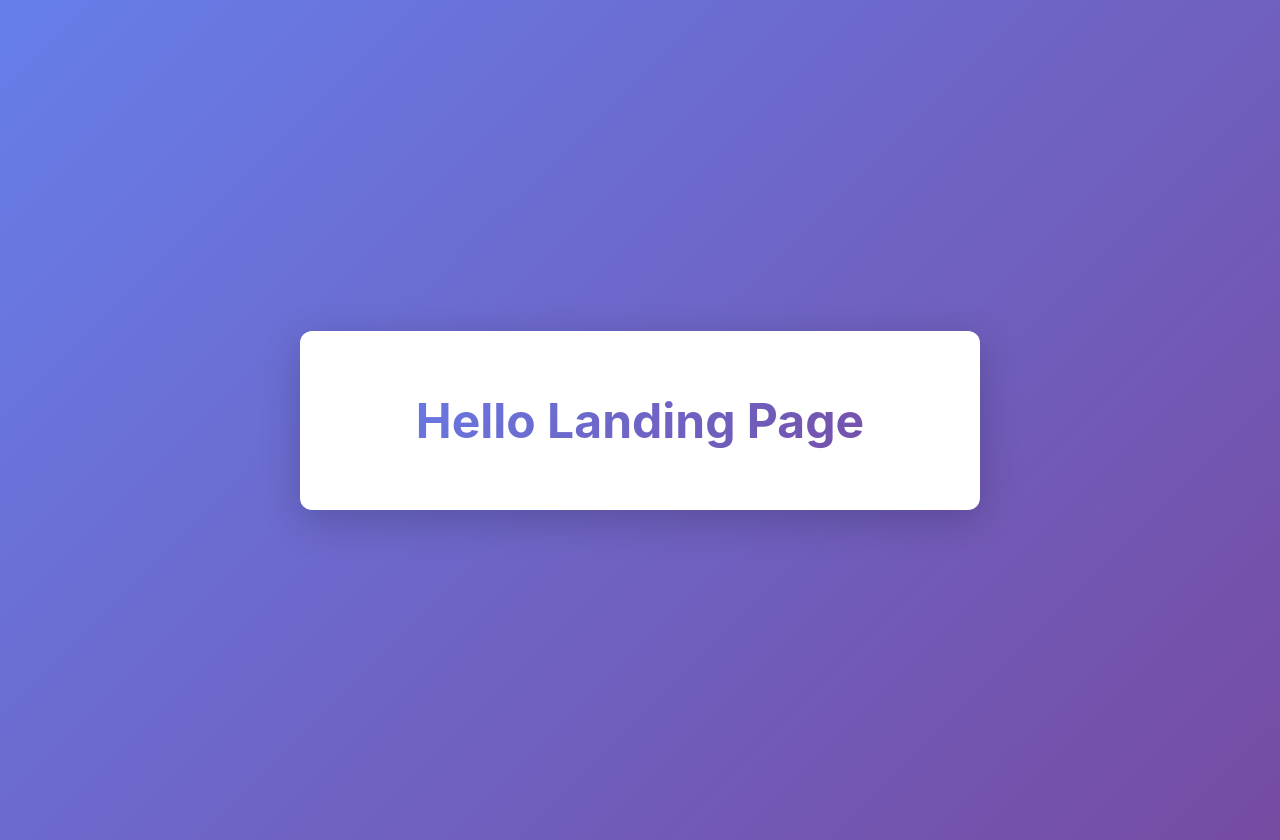
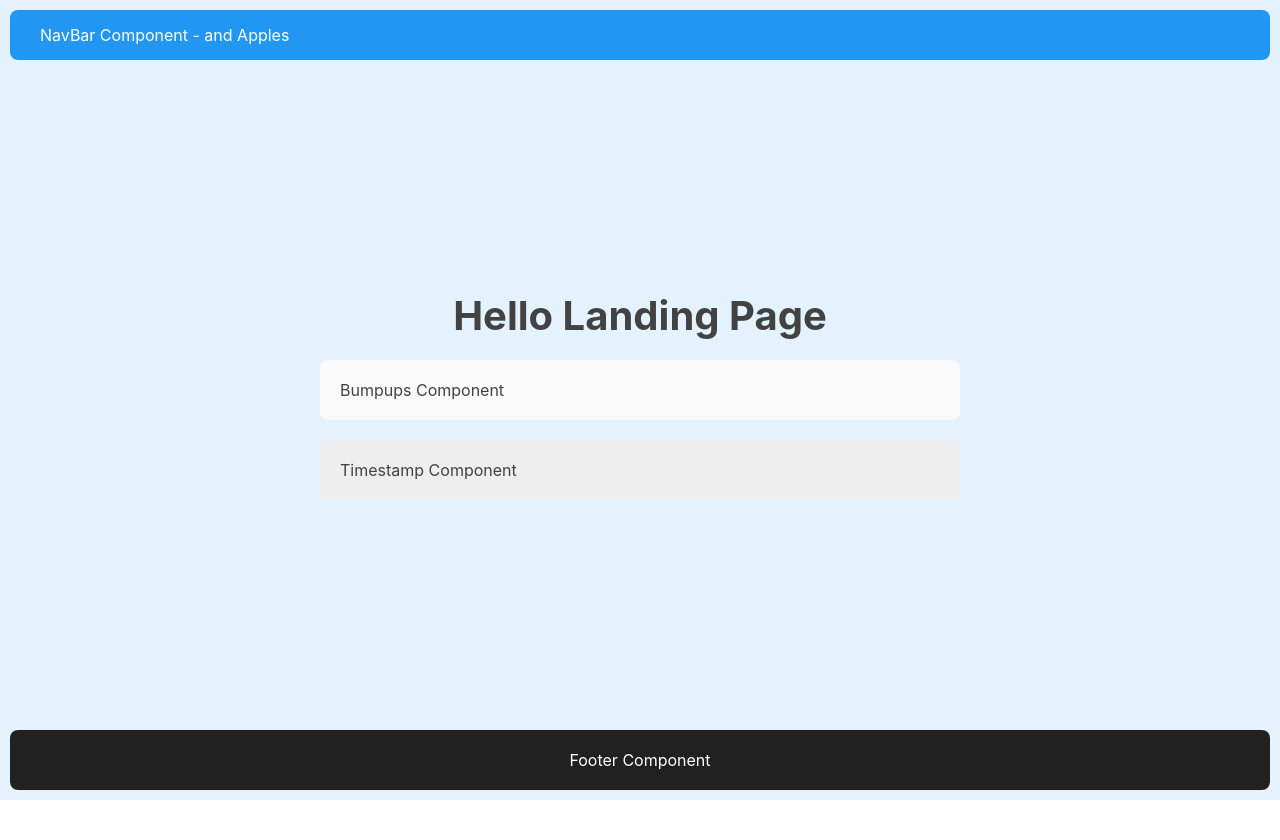
Before and after one commit to AvalonleFae/my-react-app, a React (Create React App) app: page / in a window 1280 px wide. After the commit the page ends 800 px from the top, so only its background shows below. Built offline with nearby package versions, Linux system fonts and the light colour scheme.

Commit message:
Landing Page Components Render

```diff
--- a/src/App.js
+++ b/src/App.js
@@ -5,7 +5,6 @@ import LandingPage from './unAuth/LandingPage';
 function App() {
   return (
     <LandingPage />
-
   );
 }
 
--- a/src/unAuth/LandingPage.css
+++ b/src/unAuth/LandingPage.css
@@ -1,39 +1,27 @@
 .landing-page {
   min-height: 100vh;
+  background-color: #e3f2fd;
   display: flex;
-  justify-content: center;
-  align-items: center;
-  background: linear-gradient(135deg, #667eea 0%, #764ba2 100%);
-  padding: 20px;
+  flex-direction: column;
 }
 
 .landing-content {
-  text-align: center;
-  background: white;
-  padding: 60px 40px;
-  border-radius: 12px;
-  box-shadow: 0 10px 40px rgba(0, 0, 0, 0.2);
+  flex: 1;
+  padding: 40px 20px;
+  display: flex;
+  flex-direction: column;
+  align-items: center;
+  justify-content: center;
+  gap: 20px;
+  width: 100%;
   max-width: 600px;
-  width: 100%;
+  margin: 0 auto;
 }
 
 .landing-title {
-  font-size: 3rem;
+  font-size: 2.5rem;
   font-weight: 700;
-  color: #333;
+  color: #424242;
   margin: 0;
-  background: linear-gradient(135deg, #667eea 0%, #764ba2 100%);
-  -webkit-background-clip: text;
-  -webkit-text-fill-color: transparent;
-  background-clip: text;
+  text-align: center;
 }
-
-@media (max-width: 768px) {
-  .landing-title {
-    font-size: 2rem;
-  }
-
-  .landing-content {
-    padding: 40px 20px;
-  }
-}
--- a/src/unAuth/LandingPage.js
+++ b/src/unAuth/LandingPage.js
@@ -1,12 +1,20 @@
 import React from 'react';
 import './LandingPage.css';
+import NavBar from './components/NavBar';
+import Bumpups from './components/Bumpups';
+import Timestamp from './components/Timestamp';
+import Footer from './components/Footer';
 
 function LandingPage() {
   return (
     <div className="landing-page">
+      <NavBar />
       <div className="landing-content">
         <h1 className="landing-title">Hello Landing Page</h1>
+        <Bumpups />
+        <Timestamp />
       </div>
+      <Footer />
     </div>
   );
 }
--- a/src/unAuth/components/Bumpups.css
+++ b/src/unAuth/components/Bumpups.css
@@ -0,0 +1,13 @@
+.bumpups {
+  padding: 20px;
+  background-color: #fafafa;
+  border-radius: 8px;
+  width: 100%;
+  max-width: 600px;
+}
+
+.bumpups p {
+  margin: 0;
+  color: #424242;
+  font-size: 16px;
+}
--- a/src/unAuth/components/Bumpups.js
+++ b/src/unAuth/components/Bumpups.js
@@ -0,0 +1,12 @@
+import React from 'react';
+import './Bumpups.css';
+
+function Bumpups() {
+  return (
+    <div className="bumpups">
+      <p>Bumpups Component</p>
+    </div>
+  );
+}
+
+export default Bumpups;
--- a/src/unAuth/components/Footer.css
+++ b/src/unAuth/components/Footer.css
@@ -0,0 +1,13 @@
+.footer {
+  padding: 20px;
+  text-align: center;
+  background-color: #212121;
+  color: white;
+  border-radius: 8px;
+  margin: 10px;
+}
+
+.footer p {
+  margin: 0;
+  font-size: 16px;
+}
--- a/src/unAuth/components/Footer.js
+++ b/src/unAuth/components/Footer.js
@@ -0,0 +1,12 @@
+import React from 'react';
+import './Footer.css';
+
+function Footer() {
+  return (
+    <footer className="footer">
+      <p>Footer Component</p>
+    </footer>
+  );
+}
+
+export default Footer;
--- a/src/unAuth/components/NavBar.css
+++ b/src/unAuth/components/NavBar.css
@@ -0,0 +1,17 @@
+.nav-bar {
+  padding: 15px 20px;
+  background-color: #2196f3;
+  color: white;
+  border-radius: 8px;
+  margin: 10px;
+}
+
+.nav-container {
+  max-width: 1200px;
+  margin: 0 auto;
+}
+
+.nav-bar p {
+  margin: 0;
+  font-size: 16px;
+}
--- /dev/null
+++ b/src/unAuth/components/NavBar.js
@@ -0,0 +1,14 @@
+import React from 'react';
+import './NavBar.css';
+
+function NavBar() {
+  return (
+    <nav className="nav-bar">
+      <div className="nav-container">
+        <p>NavBar Component - and Apples</p>
+      </div>
+    </nav>
+  );
+}
+
+export default NavBar;
--- a/src/unAuth/components/Timestamp.css
+++ b/src/unAuth/components/Timestamp.css
@@ -0,0 +1,13 @@
+.timestamp {
+  padding: 20px;
+  background-color: #eeeeee;
+  border-radius: 8px;
+  width: 100%;
+  max-width: 600px;
+}
+
+.timestamp p {
+  margin: 0;
+  color: #424242;
+  font-size: 16px;
+}
--- a/src/unAuth/components/Timestamp.js
+++ b/src/unAuth/components/Timestamp.js
@@ -0,0 +1,12 @@
+import React from 'react';
+import './Timestamp.css';
+
+function Timestamp() {
+  return (
+    <div className="timestamp">
+      <p>Timestamp Component</p>
+    </div>
+  );
+}
+
+export default Timestamp;
```
Also changed, not shown: src/unAuth/components/NavBr.js (deleted).
